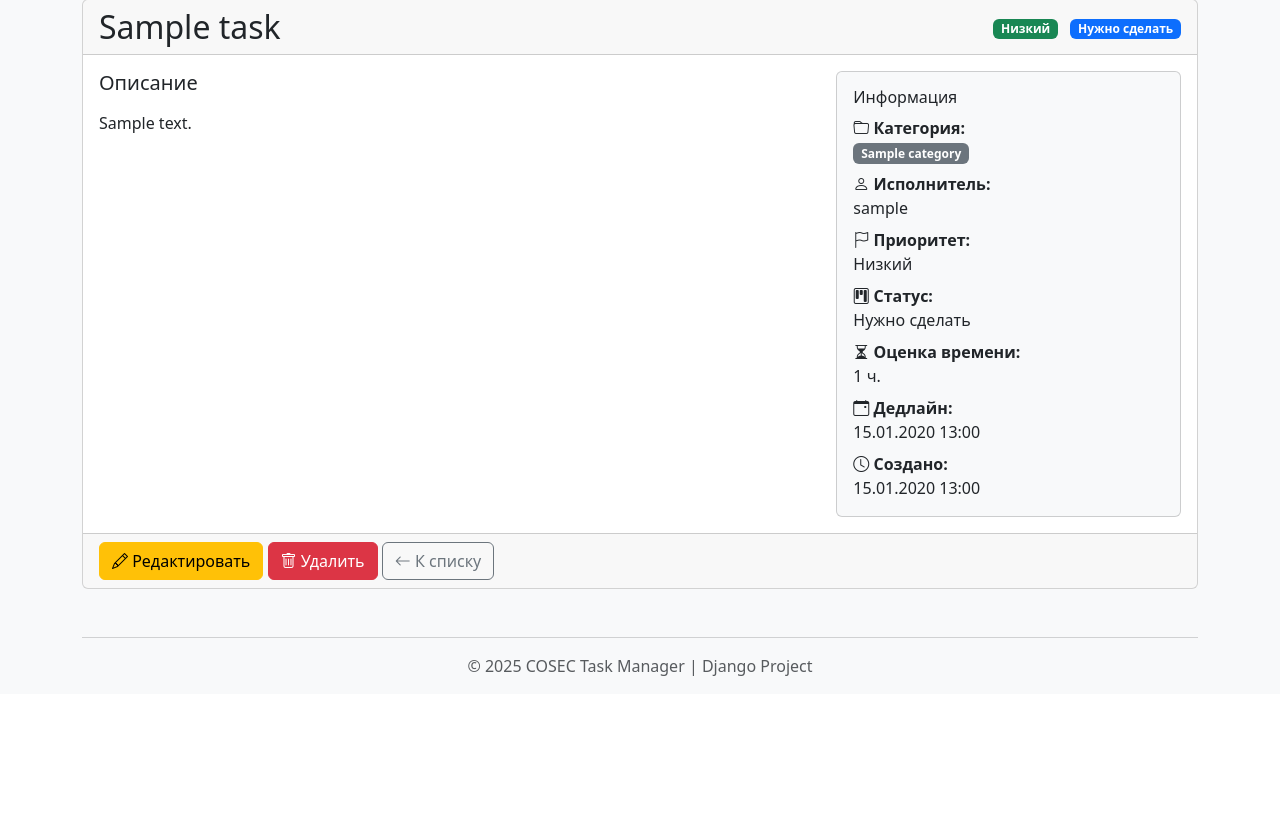
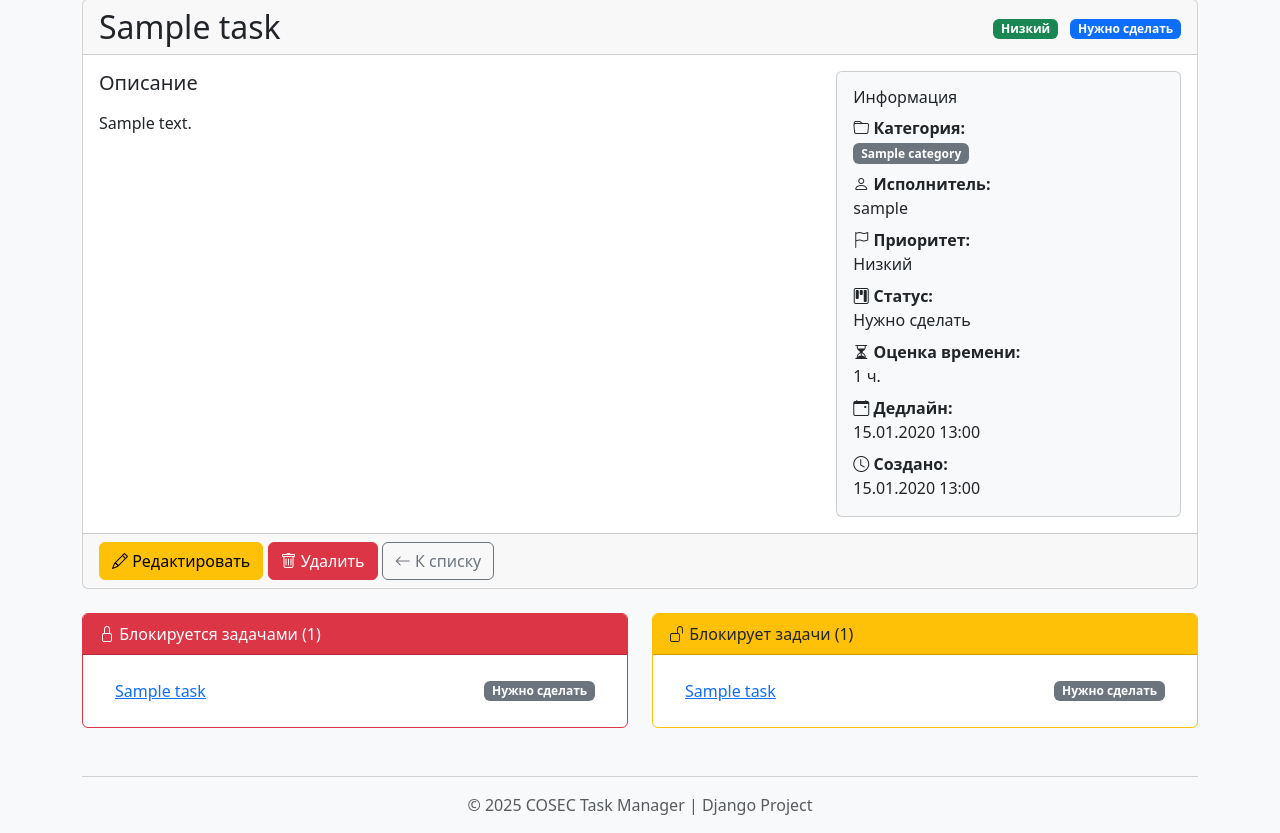
Before and after one commit to pvmen/python_cosec, a Django app: page /task/1/ in a window 1280 px wide. Shown: the part 121-954 px from the top of the page. Before the commit the page ends 797 px from the top, so only its background shows below. Run offline with Django 5.2, Linux system fonts and the light colour scheme; a user stored in the database is signed in; tables that the repository leaves empty hold one stand-in row (values such as "Sample post").

Commit message:
Add blocking tasks relationship (blocked_by ManyToMany)

```diff
--- a/tasks/models.py
+++ b/tasks/models.py
@@ -1,14 +1,14 @@
+from django.contrib.auth.models import User
 from django.db import models
-from django.contrib.auth.models import User
 
 
 class Category(models.Model):
-    name = models.CharField('Название', max_length=100)
+    name = models.CharField("Название", max_length=100)
 
     class Meta:
-        verbose_name = 'Категория'
-        verbose_name_plural = 'Категории'
-        ordering = ['name']
+        verbose_name = "Категория"
+        verbose_name_plural = "Категории"
+        ordering = ["name"]
 
     def __str__(self):
         return self.name
@@ -16,65 +16,68 @@ class Category(models.Model):
 
 class Task(models.Model):
     PRIORITY_CHOICES = [
-        ('low', 'Низкий'),
-        ('medium', 'Средний'),
-        ('high', 'Высокий'),
+        ("low", "Низкий"),
+        ("medium", "Средний"),
+        ("high", "Высокий"),
     ]
 
     STATUS_CHOICES = [
-        ('todo', 'Нужно сделать'),
-        ('in_progress', 'В работе'),
-        ('review', 'Ревью'),
-        ('blocked', 'Ждёт связанные таски'),
-        ('ready_test', 'Готово к тестированию'),
-        ('testing', 'Тестирование'),
-        ('tested', 'Протестировано'),
-        ('ready_deploy', 'Готово к деплою'),
-        ('done', 'Выполнено'),
+        ("todo", "Нужно сделать"),
+        ("in_progress", "В работе"),
+        ("review", "Ревью"),
+        ("blocked", "Ждёт связанные таски"),
+        ("ready_test", "Готово к тестированию"),
+        ("testing", "Тестирование"),
+        ("tested", "Протестировано"),
+        ("ready_deploy", "Готово к деплою"),
+        ("done", "Выполнено"),
     ]
 
-    title = models.CharField('Название', max_length=200)
-    description = models.TextField('Описание', blank=True)
-    created_at = models.DateTimeField('Дата создания', auto_now_add=True)
-    deadline = models.DateTimeField('Дедлайн', null=True, blank=True)
-    estimated_hours = models.PositiveIntegerField('Оценка времени (часы)', null=True, blank=True)
+    title = models.CharField("Название", max_length=200)
+    description = models.TextField("Описание", blank=True)
+    created_at = models.DateTimeField("Дата создания", auto_now_add=True)
+    deadline = models.DateTimeField("Дедлайн", null=True, blank=True)
+    estimated_hours = models.PositiveIntegerField(
+        "Оценка времени (часы)", null=True, blank=True
+    )
     priority = models.CharField(
-        'Приоритет',
-        max_length=10,
-        choices=PRIORITY_CHOICES,
-        default='medium'
+        "Приоритет", max_length=10, choices=PRIORITY_CHOICES, default="medium"
     )
     status = models.CharField(
-        'Статус',
-        max_length=20,
-        choices=STATUS_CHOICES,
-        default='todo'
+        "Статус", max_length=20, choices=STATUS_CHOICES, default="todo"
     )
     category = models.ForeignKey(
         Category,
         on_delete=models.SET_NULL,
         null=True,
         blank=True,
-        verbose_name='Категория',
-        related_name='tasks'
+        verbose_name="Категория",
+        related_name="tasks",
     )
     assigned_to = models.ForeignKey(
         User,
         on_delete=models.SET_NULL,
         null=True,
         blank=True,
-        verbose_name='Исполнитель',
-        related_name='tasks'
+        verbose_name="Исполнитель",
+        related_name="tasks",
+    )
+    blocked_by = models.ManyToManyField(
+        "self",
+        symmetrical=False,
+        blank=True,
+        related_name="blocking",
+        verbose_name="Блокируется задачами",
     )
 
     class Meta:
-        verbose_name = 'Задача'
-        verbose_name_plural = 'Задачи'
-        ordering = ['-created_at']
+        verbose_name = "Задача"
+        verbose_name_plural = "Задачи"
+        ordering = ["-created_at"]
 
     def __str__(self):
         return self.title
 
     @property
     def is_completed(self):
-        return self.status == 'done'
+        return self.status == "done"
--- a/templates/tasks/task_detail.html
+++ b/templates/tasks/task_detail.html
@@ -99,4 +99,53 @@
         </a>
     </div>
 </div>
+
+<div class="row mt-4">
+    <div class="col-md-6">
+        <div class="card border-danger">
+            <div class="card-header bg-danger text-white">
+                <i class="bi bi-lock"></i> Блокируется задачами ({{ task.blocked_by.count }})
+            </div>
+            <div class="card-body">
+                {% if task.blocked_by.exists %}
+                <ul class="list-group list-group-flush">
+                    {% for blocker in task.blocked_by.all %}
+                    <li class="list-group-item d-flex justify-content-between align-items-center">
+                        <a href="{% url 'task_detail' blocker.pk %}">{{ blocker.title }}</a>
+                        <span class="badge bg-{% if blocker.status == 'done' %}success{% else %}secondary{% endif %}">
+                            {{ blocker.get_status_display }}
+                        </span>
+                    </li>
+                    {% endfor %}
+                </ul>
+                {% else %}
+                <p class="text-muted mb-0">Нет блокирующих задач</p>
+                {% endif %}
+            </div>
+        </div>
+    </div>
+    <div class="col-md-6">
+        <div class="card border-warning">
+            <div class="card-header bg-warning text-dark">
+                <i class="bi bi-unlock"></i> Блокирует задачи ({{ task.blocking.count }})
+            </div>
+            <div class="card-body">
+                {% if task.blocking.exists %}
+                <ul class="list-group list-group-flush">
+                    {% for blocked in task.blocking.all %}
+                    <li class="list-group-item d-flex justify-content-between align-items-center">
+                        <a href="{% url 'task_detail' blocked.pk %}">{{ blocked.title }}</a>
+                        <span class="badge bg-{% if blocked.status == 'blocked' %}danger{% else %}secondary{% endif %}">
+                            {{ blocked.get_status_display }}
+                        </span>
+                    </li>
+                    {% endfor %}
+                </ul>
+                {% else %}
+                <p class="text-muted mb-0">Не блокирует другие задачи</p>
+                {% endif %}
+            </div>
+        </div>
+    </div>
+</div>
 {% endblock %}
--- a/templates/tasks/task_form.html
+++ b/templates/tasks/task_form.html
@@ -67,6 +67,12 @@
                 </div>
             </div>
 
+            <div class="mb-3">
+                <label for="id_blocked_by" class="form-label">Блокируется задачами</label>
+                {{ form.blocked_by }}
+                <small class="text-muted">Выберите задачи, которые блокируют выполнение этой задачи (Ctrl+клик для множественного выбора)</small>
+            </div>
+
             <hr>
             <button type="submit" class="btn btn-primary">
                 <i class="bi bi-check-lg"></i> {% if object %}Сохранить{% else %}Создать{% endif %}
```
Also changed, not shown: tasks/admin.py (+26 -8 lines), tasks/forms.py (+29 -13 lines), templates/tasks/task_list.html (+10 -0 lines), tasks/migrations/0004_task_blocked_by.py (added).
